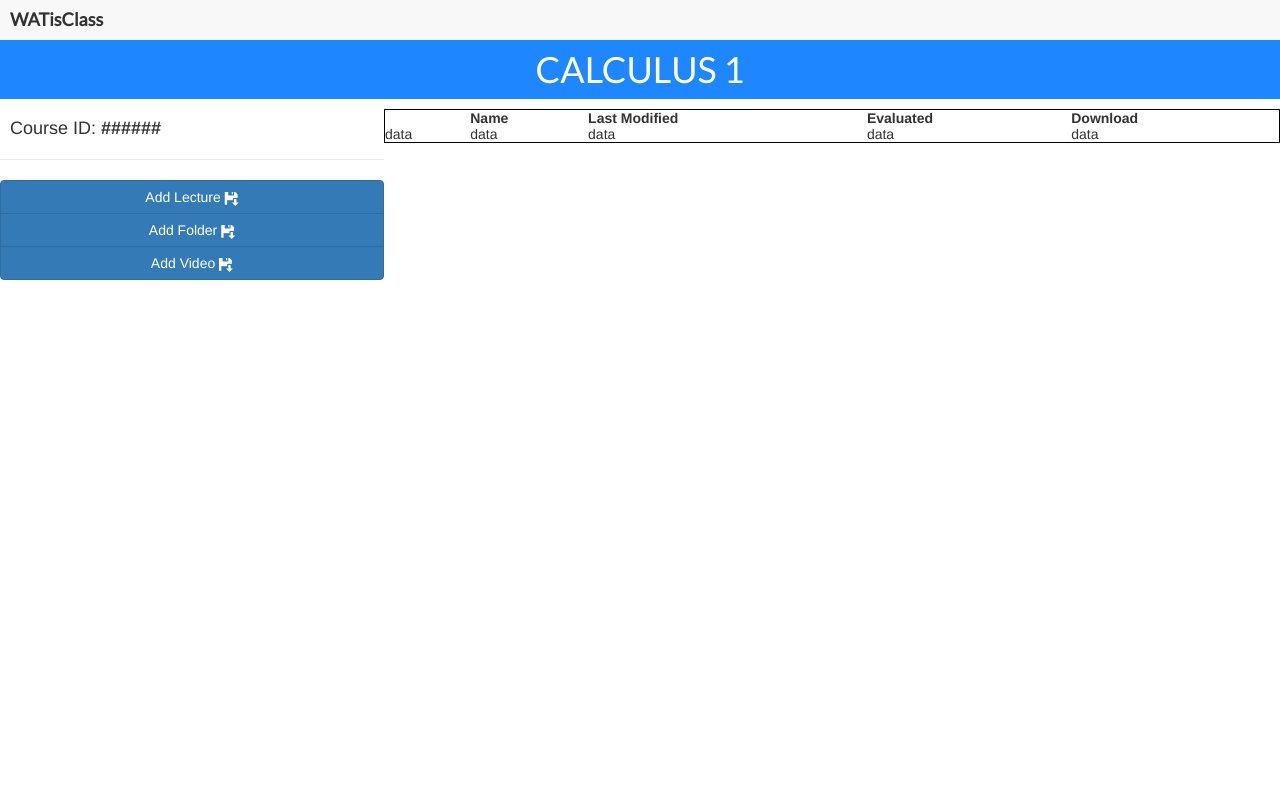
After one commit to jpngfile/WatIsClass, a PHP site: page /ClassPage.html in a window 1280 px wide. The commit adds this page. Run offline with PHP 8.4, Linux system fonts and the light colour scheme; some libraries are stand-ins or nearby versions.

Commit message:
The Class Pages and stuff

```diff
--- a/src/ClassPage.css
+++ b/src/ClassPage.css
@@ -1,3 +1,68 @@
-body {
+* {
+	background: transparent;
+	border:0;
+	outline: 0;
+	font-size: 100%;
+	vertical-align: baseline;
+	margin: 0px;
+	padding: 0px;
+}
+/*
+div {
+	border-style: double;
+}*/
+
+#logo{
+	padding-left: 10px;
+	padding-top: 10px;
+	margin-top: 0;
+
+}
+
+#course-name{
+	margin-top: 10px;
+	margin-bottom: : 10px;
+	padding-top: 10px;
+	padding-bottom: 10px;
+	background: #1E87FF;
+}
+
+#header1{
+	color: #333333;
+	background: #f8f8f8;
+}
+
+.main-header{
 	text-align: center;
+	color: #fff;
 }
+
+.main-body{
+	position: absolute;
+	width:100%;
+}
+
+.table1{
+	margin-left: 30%;
+	width: 70%;
+	height:100%;
+}
+
+.left-rail{
+	width: 30%;
+	float: left;
+	height:100%;
+}
+
+#course-id{
+	margin-left: 10px;
+}
+
+.btn-group-vertical{
+	width: 100%;
+}
+
+table{
+	width: 100%;
+	border: 1px solid black;
+}
--- /dev/null
+++ b/src/ClassPage.html
@@ -0,0 +1,54 @@
+<html>
+
+<head>
+	<link rel="stylesheet" type="text/css" href= "ClassPage.css">
+	<link rel="stylesheet" href="https://maxcdn.bootstrapcdn.com/bootstrap/3.3.7/css/bootstrap.min.css">
+  <script src="https://ajax.googleapis.com/ajax/libs/jquery/3.2.1/jquery.min.js"></script>
+  <script src="https://maxcdn.bootstrapcdn.com/bootstrap/3.3.7/js/bootstrap.min.js"></script>
+  <link href='http://fonts.googleapis.com/css?family=Lato&subset=latin,latin-ext' rel='stylesheet' type='text/css'>
+</head>
+<body>
+
+	<div id = "header1">
+		<h4 id = "logo" style="font-family: Lato; font-weight: bold;">WATisClass</h4>
+		<div class = "main-header">
+			<h1 id = "course-name" style="font-family: Lato;">CALCULUS 1</h1>
+		</div>
+	</div>
+
+	<div class = "main-body">
+		<div class = "left-rail">
+
+		<h4 id = "course-id">Course ID: <b>######</b></h4>
+		<hr>
+		<div class = "btn-group-vertical">
+			<button type = "button" class = "btn btn-primary">Add Lecture  <span class="glyphicon glyphicon-floppy-save" style="vertical-align:middle"></span></button>
+			<button type = "button" class = "btn btn-primary">Add Folder <span class="glyphicon glyphicon-floppy-save" style="vertical-align:middle"></span></button>
+			<button type = "button" class = "btn btn-primary">Add Video <span class="glyphicon glyphicon-floppy-save" style="vertical-align:middle"></span></button>
+		</div>
+
+		</div>
+		<div class = "table1">
+			<table>
+				<tr>
+					<th></th>
+					<th>Name</th>
+					<th>Last Modified</th>
+					<th>Evaluated</th>
+					<th>Download</th>
+				</tr>
+				<tr>
+					<td>data</td>
+					<td>data</td>
+					<td>data</td>
+					<td>data</td>
+					<td>data</td>
+				</tr>
+			</table>
+		</div>
+
+
+</body>
+
+
+</html>
--- a/src/index.js
+++ b/src/index.js
@@ -1,9 +1,9 @@
 import React from 'react';
 import ReactDOM from 'react-dom';
 import App from './App';
-import ClassPage from './ClassPage.js';
+import LecturePage from './LecturePage.js';
 import registerServiceWorker from './registerServiceWorker';
 import './index.css';
 
-ReactDOM.render(<ClassPage />, document.getElementById('root'));
+ReactDOM.render(<LecturePage />, document.getElementById('root'));
 registerServiceWorker();
```
Also changed, not shown: src/LecturePage.css (added, +37 -0 lines), src/LecturePage.html (added, +62 -0 lines).
